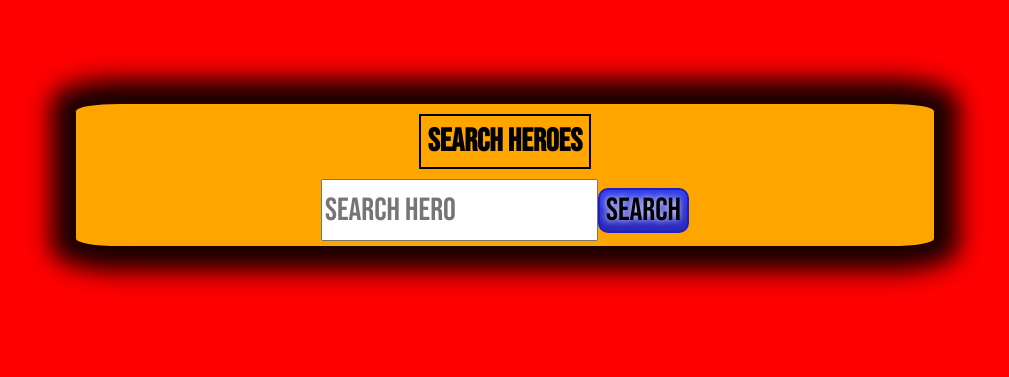
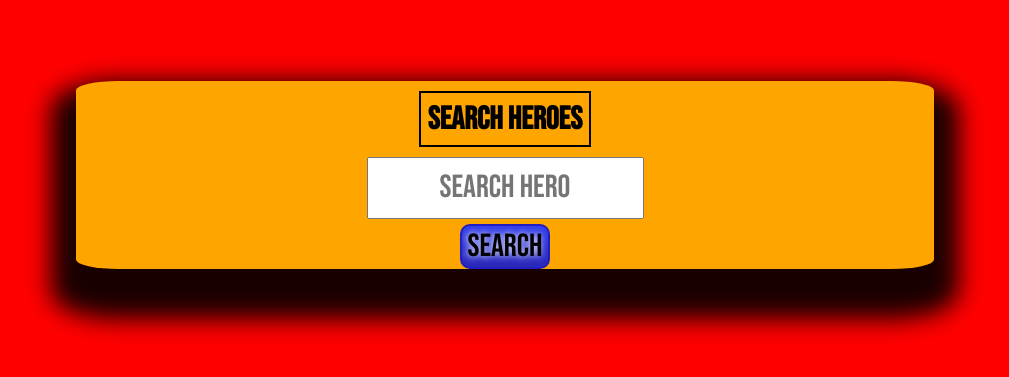
Before and after one commit to lazaronazareno/Alkemy-React-Challenge, a React (Create React App) app in the folder alkemy-challenge/: page /search in a window 1280 px wide. Shown: the part 225-602 px from the top of the page, without its empty margins (135-1144 px from the left). Built offline with nearby package versions, Linux system fonts and the light colour scheme.

Commit message:
added styles, components innecesary removed and page working

```diff
--- a/alkemy-challenge/src/App.js
+++ b/alkemy-challenge/src/App.js
@@ -1,30 +1,20 @@
 import React from 'react';
 import { BrowserRouter, Switch, Route } from 'react-router-dom';
 import './App.scss';
-import CardComplete from './Components/CharacterCard/Card';
 import Login from './Components/Form/Login';
-import Home from './Components/Home';
 import Searcher from './Components/Searcher/Searcher';
 
 class App extends React.Component {
   render() {
-//    if (this.state.loading === true) {
-//      return 'Cargando...';
-//    }
-//    if( this.state.error) {
-//      return `Error : ${this.state.error.message}`;
-//    }
     return (
-      <div className="main">
+      <>
         <BrowserRouter>
          <Switch>
-           <Route exact path="/home" component={Home} />
-           <Route exact path="/card" component={CardComplete} />
            <Route exact path="/" component={Login} />
            <Route exact path="/search" component={Searcher} />
          </Switch>
        </BrowserRouter>
-      </div>
+      </>
     );
   }
 }
--- a/alkemy-challenge/src/Components/Form/formStyles.scss
+++ b/alkemy-challenge/src/Components/Form/formStyles.scss
@@ -1,9 +1,12 @@
 @import url('https://fonts.googleapis.com/css2?family=Bebas+Neue&family=Roboto&display=swap');
 
 .loginGeneralDiv {
+    width: 100vw;
     height: 100vh;
     display: flex;
+    justify-content: center;
     align-items: center;
+    background-color: red;
 }
 
 .loginTittle {
--- a/alkemy-challenge/src/Components/Home.js
+++ /dev/null
@@ -1,16 +0,0 @@
-import React from 'react';
-import '../App.scss';
-import Searcher from './Searcher/Searcher';
-
-class Home extends React.Component {
-
-  render() {
-    return (
-      <>
-        <Searcher/>
-      </>
-    );
-  }
-}
-
-export default Home;
--- a/alkemy-challenge/src/Components/Searcher/Searcher.js
+++ b/alkemy-challenge/src/Components/Searcher/Searcher.js
@@ -62,7 +62,7 @@ function Searcher (props) {
             });
           Promise.all(promises).then((responses)=> {
             const superheroes = responses.map((response) => response);
-            setValues({...form, loading:false, superheroes:superheroes, showPowerstats:false, showAverageHW:false, showButton:false, alignmentError: 'confirmed'});
+            setValues({...form, loading:false, superheroes:superheroes, showPowerstats:false, showAverageHW:false, showButton:false, alignmentError: ''});
           });
         };
 
@@ -72,14 +72,12 @@ function Searcher (props) {
           let alignment = form.superheroes.map((alignment) => alignment.biography.alignment);
           let maxAlignmentGood = alignment.filter((str) => str === good);
           let maxAlignmentBad = alignment.filter((str) => str === bad);
-          console.log(maxAlignmentBad)
-          console.log(maxAlignmentGood)
           if (form.superheroes.length < 6) {
             if(maxAlignmentGood.length <3 || maxAlignmentBad.length <3) {
               getHeroes(props);
               setValues({
                 ...form,
-                alignmentError: 'Add Character loading'
+                alignmentError: 'Loading'
               });
             }
           } else {
@@ -183,7 +181,8 @@ function Searcher (props) {
           let weightsTotal = weightTotal.map((weightsProm) => weightsProm.weight[1]);
           let weightTotalSum = weightsTotal.reduce((total, currentValue) =>
           (parseInt(total) + parseInt(currentValue)));
-          let weightsAverage = weightTotalSum / weightsTotal.length;
+          let weightTotalLength = weightsTotal.length
+          let weightsAverage = weightTotalSum / weightTotalLength;
 
           setValues({
             ...form,
@@ -198,7 +197,6 @@ function Searcher (props) {
           setValues({
             ...form,
             showPowerstats:true,
-            alignmentError: 'Add Character loading',
           });
         };
 
@@ -212,7 +210,7 @@ function Searcher (props) {
 
 
   return (
-    <div className="generalDiv">
+    <div className={`generalDiv ${form.superheroes.length !==0 ? "generalDivChange" : ""}`}>
       <>
         {form.superheroes.length !== 0 &&(
           <div className="myTeamDiv">
@@ -246,8 +244,8 @@ function Searcher (props) {
             )}
             {form.heightAverage && form.weightAverage && (
               <div className={`cardDiv1 ${form.showAverageHW ? "cardDiv2" : ""}`}>
-                <span>Average Height : {form.heightAverage} Cms</span>
-                <span>Average Weight : {form.weightAverage} Kgs</span>
+                <span>"Average Height : {form.heightAverage} Cms." </span>
+                <span> "Average Weight : {form.weightAverage} Kgs." </span>
               </div>
             )}
 
@@ -257,7 +255,7 @@ function Searcher (props) {
      {!form.error &&(
         <div className="searcherDiv">
           <h2 className="searcherTittle">Search Heroes</h2>
-          <form onSubmit={handleSubmit}>
+          <form className="searcherForm" onSubmit={handleSubmit}>
             <input
               name="search"
               className="searchInput"
@@ -268,6 +266,9 @@ function Searcher (props) {
             <button className="searchButtons" type="submit" >
               Search
             </button>
+            {form.loading && (
+            <h1 className="searchText">Loading</h1>
+          )}
           </form>
           <div className="searchedDiv">
           { form.data && (
@@ -279,9 +280,6 @@ function Searcher (props) {
               </div>
             )))
           }
-          {form.loading && (
-            <h1 className="searchText">Loading</h1>
-          )}
           </div>
         </div>
       )}
--- a/alkemy-challenge/src/Components/Searcher/searcherStyles.scss
+++ b/alkemy-challenge/src/Components/Searcher/searcherStyles.scss
@@ -2,6 +2,13 @@
     height: 100vh;
     display: flex;
     align-items: center;
+    justify-content: center;
+    flex-direction: column;
+    background-color: red;
+}
+
+.generalDivChange {
+    height: 100%;
 }
 
 .myTeamDiv, .searcherDiv, .errorDiv {
@@ -10,7 +17,7 @@
     align-items: center;
     background-color: orange;
     border-radius: 5%;
-    box-shadow: 0px 0px 25px 25px rgba(0,0,0,0.9);
+    box-shadow: 0px 25px 25px 25px rgba(0,0,0,0.9);
 
 }
 
@@ -31,6 +38,13 @@
     padding: 0.5vw;
     border:2px solid;
     margin: 10px;
+}
+
+.searcherForm {
+    display: flex;
+    flex-direction: column;
+    align-items: center;
+    text-align-last: center;
 }
 
 .searchInput {
@@ -65,10 +79,12 @@
 
 .cardDiv1 {
     height: 100%;
+    font-family: 'Bebas Neue', cursive;
     display: flex;
     align-items: center;
     overflow: hidden;
     display: none;
+    margin: 4px;
 }
 
 .cardDiv2 {
```
Also changed, not shown: alkemy-challenge/src/Components/Main.js (deleted, +0 -51 lines), 1 other file (tests, documents, lock files or other folders).
